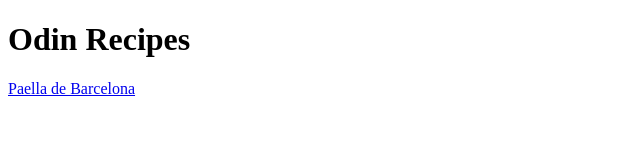
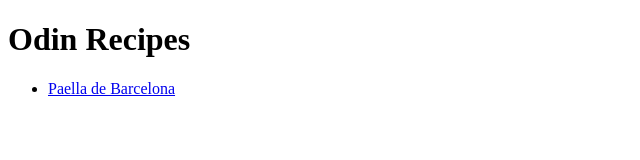
Before and after one commit to lapressle/odin-recipes, a plain HTML site: page index.html in a window 1280 px wide. Shown: the whole page, without its empty margins (0-640 px from the left). Drawn offline with Linux system fonts and the light colour scheme.

Commit message:
change links to ordered list on main page

```diff
--- a/index.html
+++ b/index.html
@@ -6,5 +6,7 @@
 
 <body>
     <h1>Odin Recipes</h1>
-    <a href="./recipes/paelladebarcelona.html">Paella de Barcelona</a>
+    <ul>
+        <li><a href="./recipes/paelladebarcelona.html">Paella de Barcelona</a></li>
+    </ul>
 </body>
```
